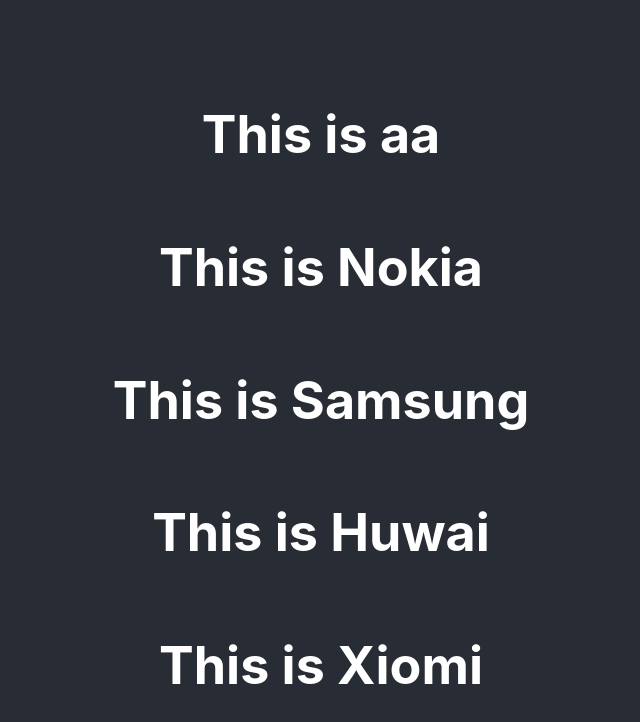
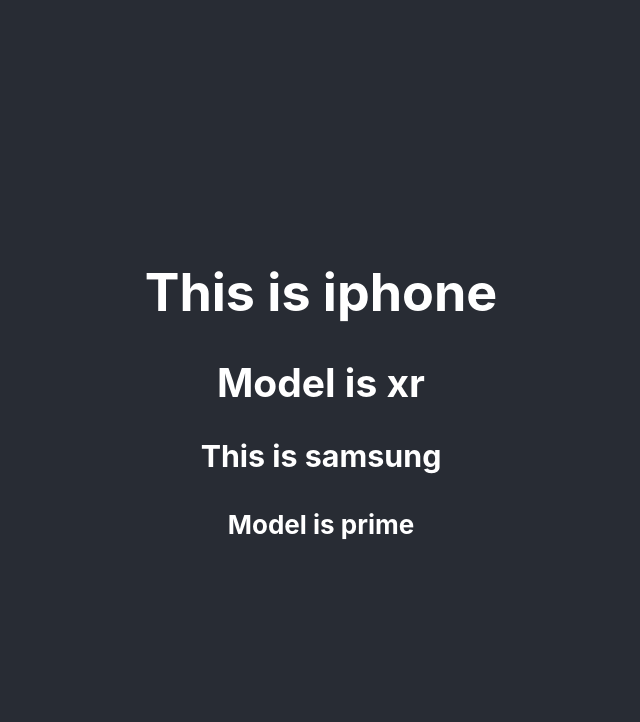
Before and after one commit to Bahlul19/react-xploser, a React (Create React App) app: page / in a window 1280 px wide. Shown: the top 722 px of the page, without its empty margins (319-959 px from the left). Built offline with nearby package versions, Linux system fonts and the light colour scheme.

Commit message:
Implemented the functionlity of the state

```diff
--- a/src/App.js
+++ b/src/App.js
@@ -5,6 +5,7 @@ import Hello from './components/Hello';
 import Calculation from './components/Calculation';
 import Learning from './components/ClassComponent';
 import Testing from './components/Testing';
+import TestingStateComponent from './components/TestingStateComponent';
 
 function App() {
   return (
@@ -12,11 +13,12 @@ function App() {
       <header className="App-header">
         {/* <Hello/>
         <Calculation/> */}
-        <Testing name ="aa"/>
+        {/* <Testing name ="aa"/>
         <Testing name ="Nokia"/>
         <Testing name ="Samsung"/>
         <Testing name ="Huwai"/>
-        <Testing name ="Xiomi"/>
+        <Testing name ="Xiomi"/> */}
+        <TestingStateComponent/>
       </header>
     </div>
   );
--- /dev/null
+++ b/src/components/TestingStateComponent.js
@@ -0,0 +1,32 @@
+import React, { Component } from 'react';
+
+class TestingStateComponent extends Component
+{
+    constructor(props)
+    {
+        super(props);
+        this.state =
+        {
+            phone : [
+                {name : 'iphone', series : 'iphone11'},
+                {name : 'nokia', series : 'xr'},
+                {name : 'samsung', series : 'j7mx'},
+                {name : 'huwai', series : 'prime'},
+            ]
+        }
+    }
+
+    render()
+    {
+        return(
+            <div>
+                <h1>This is { this.state.phone[0].name }</h1>
+                <h2>Model is { this.state.phone[1].series }</h2>
+                <h3>This is { this.state.phone[2].name }</h3>
+                <h4>Model is { this.state.phone[3].series }</h4>
+            </div>
+        )
+    }
+}
+
+export default TestingStateComponent;
```
